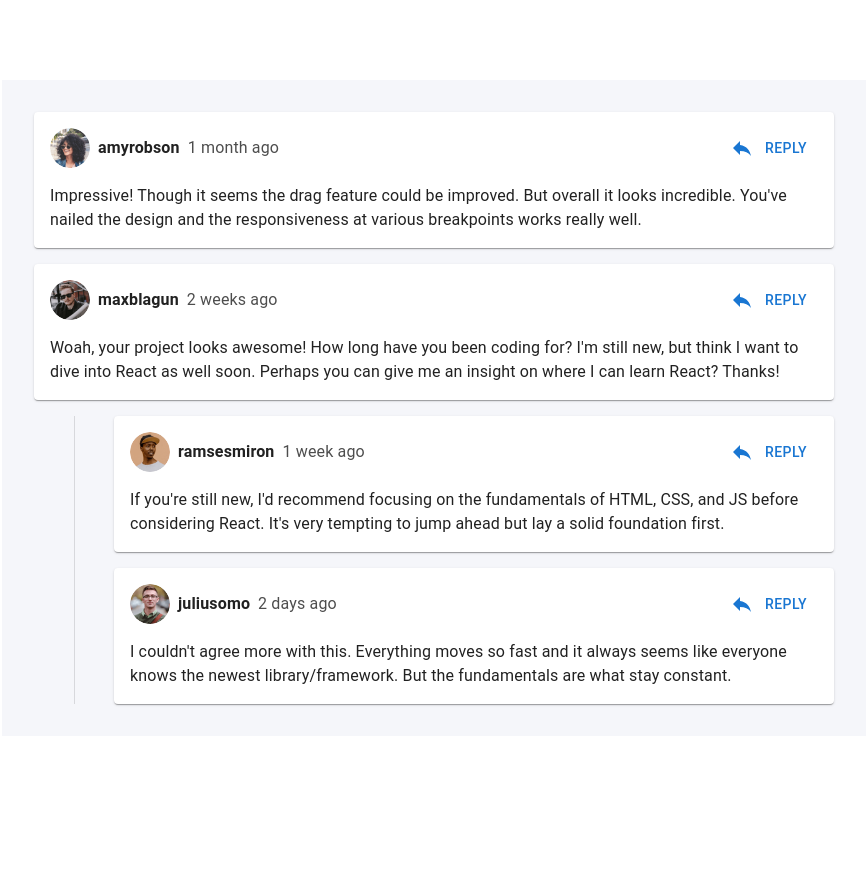
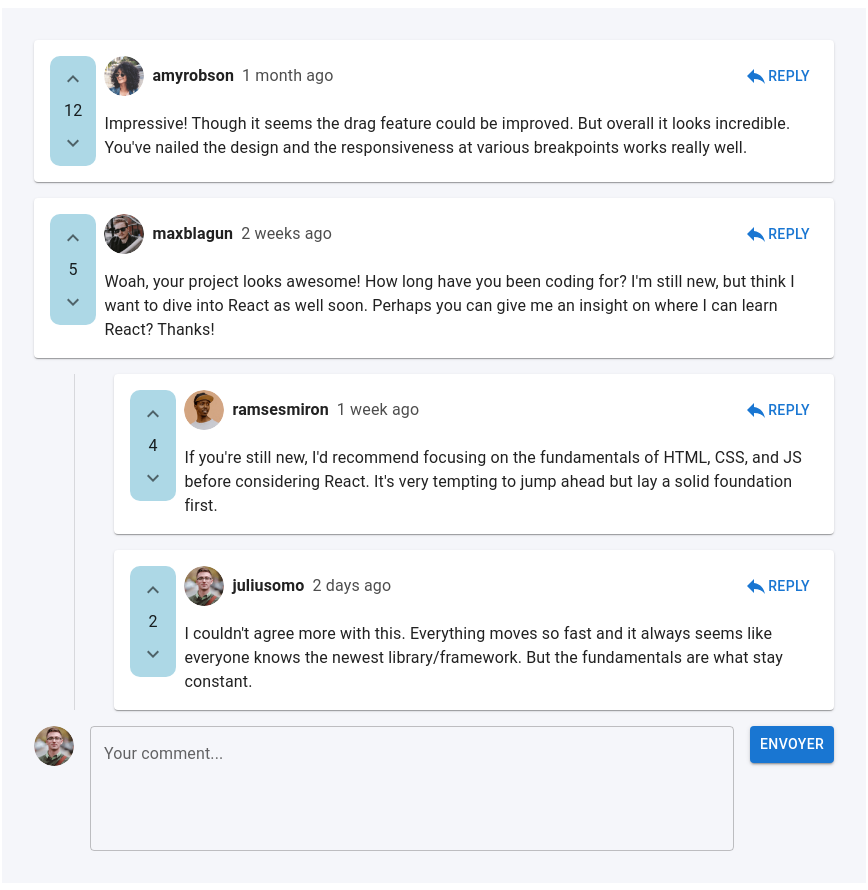
Before and after one commit to geoffreyhach/commentsection-challenge, a React (Create React App) app: page / in a window 1280 px wide. Shown: the whole page, without its empty margins (206-1074 px from the left). Before the commit the page ends 816 px from the top, so only its background shows below. Built offline with nearby package versions, Linux system fonts and the light colour scheme.

Commit message:
added scores

```diff
--- a/src/components/AddComment.jsx
+++ b/src/components/AddComment.jsx
@@ -0,0 +1,51 @@
+import React, { useEffect, useState } from "react";
+import { Avatar, Box, Button, TextField } from "@mui/material";
+
+function AddComment({ user, comments, setComments }) {
+    const [comment, setComment] = useState({
+        id: 1,
+        content: "",
+        createdAt: "",
+        score: 0,
+        user: user,
+
+        replies: [],
+    });
+
+    useEffect(() => {
+        setComment((prevState) => ({ ...prevState, user: user }));
+    }, [user]);
+
+    const handleSubmit = (e) => {
+        e.preventDefault();
+        setComment((prevState) => ({ ...prevState, id: new Date() }));
+        setComments([...comments, comment]);
+        e.target.reset();
+    };
+
+    return (
+        <form onSubmit={handleSubmit}>
+            <Box display="flex" alignItems="start" gap="1rem">
+                {user.image ? <Avatar src={user.image.png} /> : ""}
+                <TextField
+                    fullWidth
+                    multiline
+                    rows={4}
+                    label="Your comment..."
+                    id="commentinput"
+                    onChange={(e) =>
+                        setComment((prevState) => ({
+                            ...prevState,
+                            content: e.target.value,
+                        }))
+                    }
+                />
+                <Button type="submit" variant="contained">
+                    Envoyer
+                </Button>
+            </Box>
+        </form>
+    );
+}
+
+export default AddComment;
--- a/src/components/comments/Comment.jsx
+++ b/src/components/comments/Comment.jsx
@@ -2,11 +2,10 @@ import React from "react";
 import CommentItem from "./CommentItem";
 import Replies from "./Replies";
 
-function Comment({ data }) {
-    console.log(data);
+function Comment({ data, setComments }) {
     return (
         <>
-            <CommentItem data={data} />
+            <CommentItem data={data} setComments={setComments} />
 
             {data.replies.length ? <Replies data={data.replies} /> : ""}
         </>
--- a/src/components/comments/CommentItem.jsx
+++ b/src/components/comments/CommentItem.jsx
@@ -1,17 +1,29 @@
-import React from "react";
+import React, { useState } from "react";
 import { Avatar, Box, Button, Card, Typography } from "@mui/material";
 import ReplyIcon from "@mui/icons-material/Reply";
+import Score from "./Score";
 
-function CommentItem({ data, reply }) {
+function CommentItem({ data, setComments }) {
+    //TODO fonctionnalité répondre
+    const [isReplying, setIsReplying] = useState(false);
+
+    const handleReply = () => {
+        setIsReplying(data.user.username);
+    };
+
     return (
         <Card
-            display="flex"
             gap="2rem"
             sx={{
-                padding: "1rem",
+                padding: "1rem 1rem 1rem 0.5rem",
                 backgroundColor: "hsl(0, 0%, 100%)",
+                display: "flex",
+                flexDirection: "row",
             }}
         >
+            <Score score={data.score} id={data.id} setComments={setComments} />
+
+            <Box>
                 <Box
                     display="flex"
                     alignItems="center"
@@ -32,11 +44,13 @@ function CommentItem({ data, reply }) {
                         </Typography>
                     </Box>
                     <Box display="flex" alignItems="center">
-                    <ReplyIcon color="primary" />
-                    <Button>Reply</Button>
+                        <Button onClick={handleReply}>
+                            <ReplyIcon color="primary" /> Reply
+                        </Button>
                     </Box>
                 </Box>
                 <Typography>{data.content}</Typography>
+            </Box>
         </Card>
     );
 }
--- a/src/components/comments/CommentsSection.jsx
+++ b/src/components/comments/CommentsSection.jsx
@@ -1,10 +1,24 @@
-import React from "react";
+import React, { useEffect, useState } from "react";
 import { Stack } from "@mui/material";
 import Comment from "./Comment";
 import Data from "../../data/data.json";
+import AddComment from "../AddComment";
 
-function CommentsSection(props) {
-    console.log(Data);
+function CommentsSection() {
+    const [comments, setComments] = useState([]);
+    const [currentUser, setCurrentUSer] = useState({});
+
+    useEffect(() => {
+        setComments(Data.comments);
+        setCurrentUSer({
+            username: Data.currentUser.username,
+            image: {
+                png: Data.currentUser.image.png,
+                webp: Data.currentUser.image.webp,
+            },
+        });
+    }, []);
+
     return (
         <Stack
             spacing={2}
@@ -14,9 +28,20 @@ function CommentsSection(props) {
                 maxWidth: "800px",
             }}
         >
-            {Data.comments.map((comment) => {
-                return <Comment key={comment.id} data={comment} />;
+            {comments.map((comment) => {
+                return (
+                    <Comment
+                        key={comment.id}
+                        data={comment}
+                        setComments={setComments}
+                    />
+                );
             })}
+            <AddComment
+                user={currentUser}
+                comments={comments}
+                setComments={setComments}
+            />
         </Stack>
     );
 }
--- /dev/null
+++ b/src/components/comments/Score.jsx
@@ -0,0 +1,61 @@
+import React, { useRef } from "react";
+import { Box, IconButton, Typography } from "@mui/material";
+import KeyboardArrowUpIcon from "@mui/icons-material/KeyboardArrowUp";
+import KeyboardArrowDownIcon from "@mui/icons-material/KeyboardArrowDown";
+
+function Score({ id, score, setComments }) {
+    const upRef = useRef(null);
+    const downRef = useRef();
+
+    //TODO : revoir logique de la desactivation des boutons
+
+    const handleUpVote = () => {
+        upRef.current.classList.add("Mui-disabled");
+        downRef.current.classList.remove("Mui-disabled");
+
+        console.log(downRef.current);
+        setComments((prevState) =>
+            prevState.map((comment) => {
+                if (Number(comment.id) === Number(id))
+                    return { ...comment, score: score + 1 };
+                else return comment;
+            })
+        );
+    };
+
+    const handleDownVote = () => {
+        downRef.current.classList.add("Mui-disabled");
+        upRef.current.classList.remove("Mui-disabled");
+        setComments((prevState) =>
+            prevState.map((comment) => {
+                if (Number(comment.id) === Number(id))
+                    return { ...comment, score: score - 1 };
+                else return comment;
+            })
+        );
+    };
+    return (
+        <Box sx={{ padding: "0rem .5rem" }}>
+            <Box
+                display="flex"
+                flexDirection="column"
+                alignItems="center"
+                sx={{
+                    backgroundColor: "lightblue",
+                    borderRadius: "10px",
+                    padding: ".2rem",
+                }}
+            >
+                <IconButton ref={upRef} onClick={handleUpVote}>
+                    <KeyboardArrowUpIcon />
+                </IconButton>
+                <Typography>{score}</Typography>
+                <IconButton ref={downRef} onClick={handleDownVote}>
+                    <KeyboardArrowDownIcon />
+                </IconButton>
+            </Box>
+        </Box>
+    );
+}
+
+export default Score;
```
Lines whose indentation alone changed are shown as unchanged.
